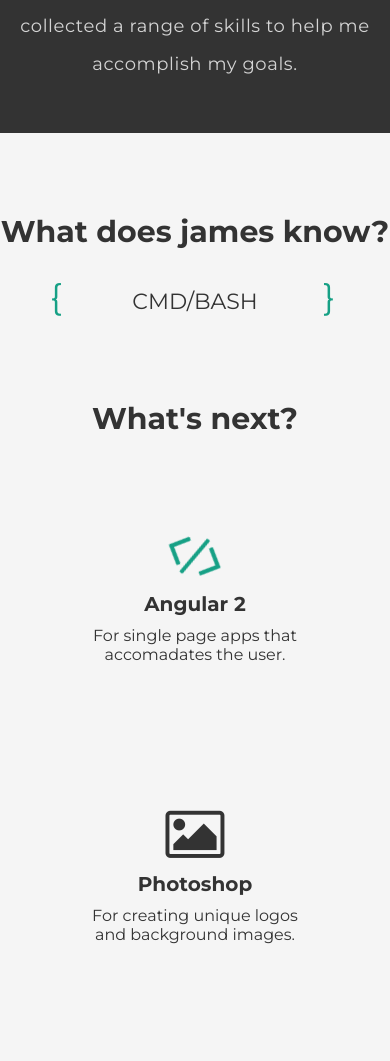
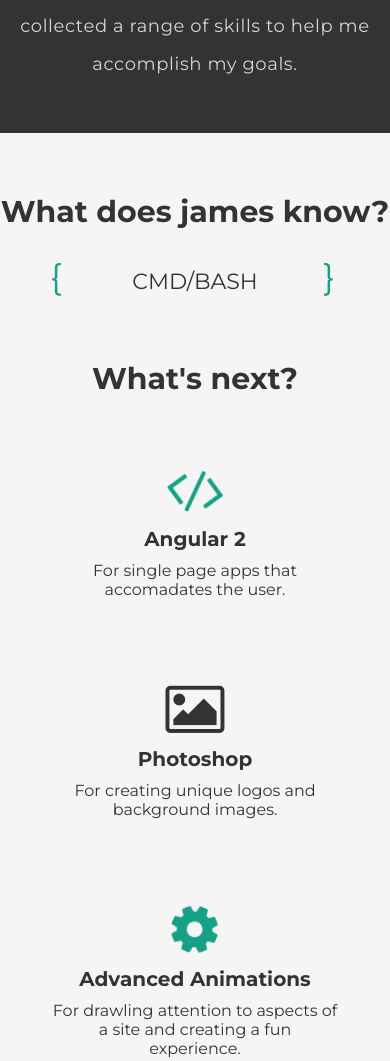
Before and after one commit to James-H33/myWebsite, a website: page index.html in a window 390 px wide. Shown: the part 1240-2301 px from the top of the page. Drawn offline with nearby package versions, Linux system fonts and the light colour scheme.

Commit message:
Mobile spacing changes.

```diff
--- a/assets/sass/3-views/_skills.sass
+++ b/assets/sass/3-views/_skills.sass
@@ -18,7 +18,7 @@
   height: 100%
   color: $black
   text-align: center
-  padding: 50px 0
+  padding: 30px 0
   display: flex
   flex-direction: column
   justify-content: center
@@ -28,6 +28,10 @@
     color: $black
     font-size: 30px
     padding: 30px 0
+
+  hr
+    color: $black
+    background: $black
 
 .skills-list
   width: 300px
@@ -76,7 +80,7 @@
 .new-skills
   width: 100%
   height: auto
-  margin: 50px 0
+  margin: 30px 0
 
 .new
   width: 100%
@@ -85,8 +89,8 @@
 
 
   li
-    width: 250px
-    height: 280px
+    width: 300px
+    height: 220px
     font-size: 16px
     position: relative
     display: inline-block
@@ -100,7 +104,7 @@
 
     i
       font-size: 55px
-      margin-top: 30px
+      margin-top: 5px
 
     &:nth-child(1)
 
@@ -121,6 +125,8 @@
       margin: 0 auto
 
 @media (min-width: 769px)
+
+
 
 
 
```
Also changed, not shown: assets/css/main.css.
